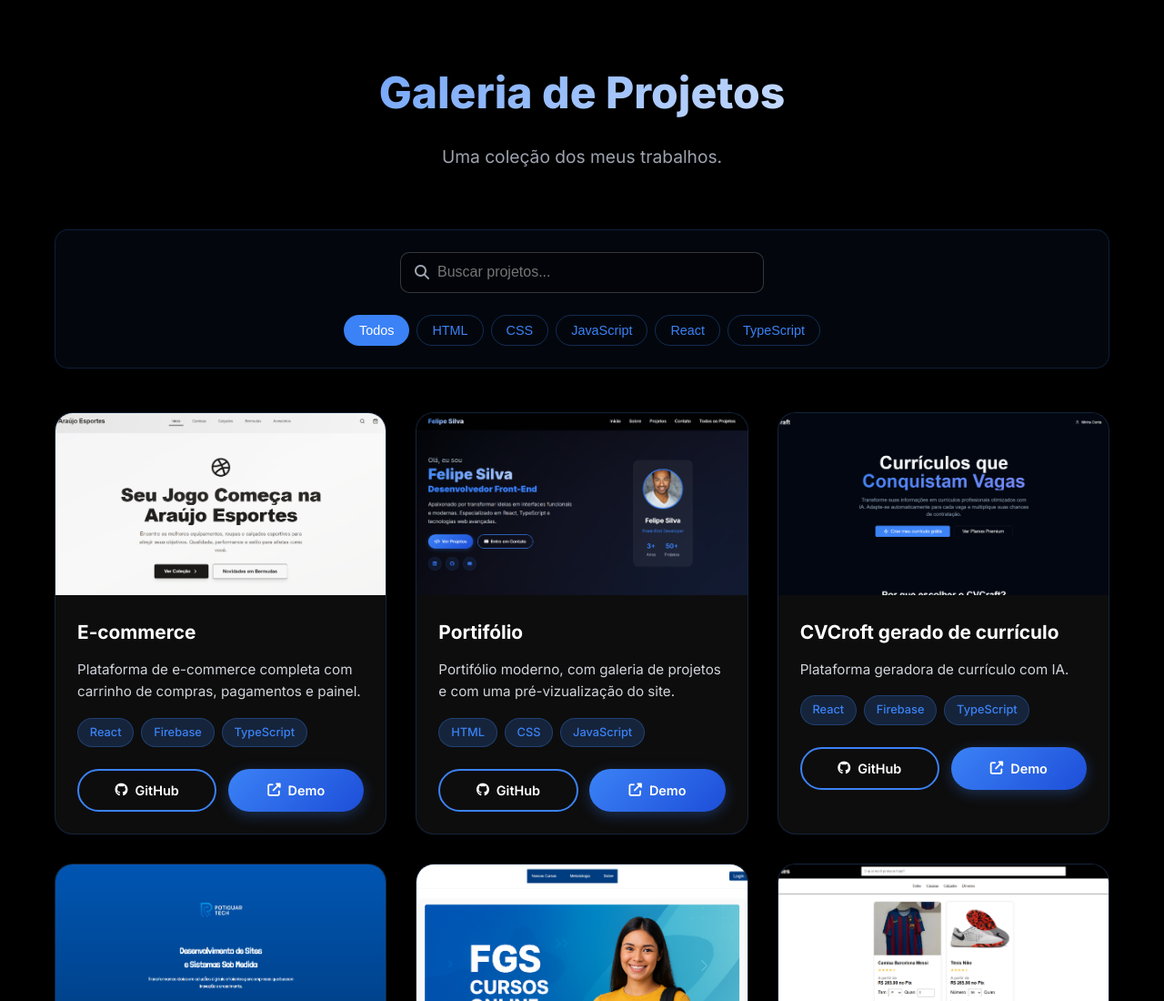
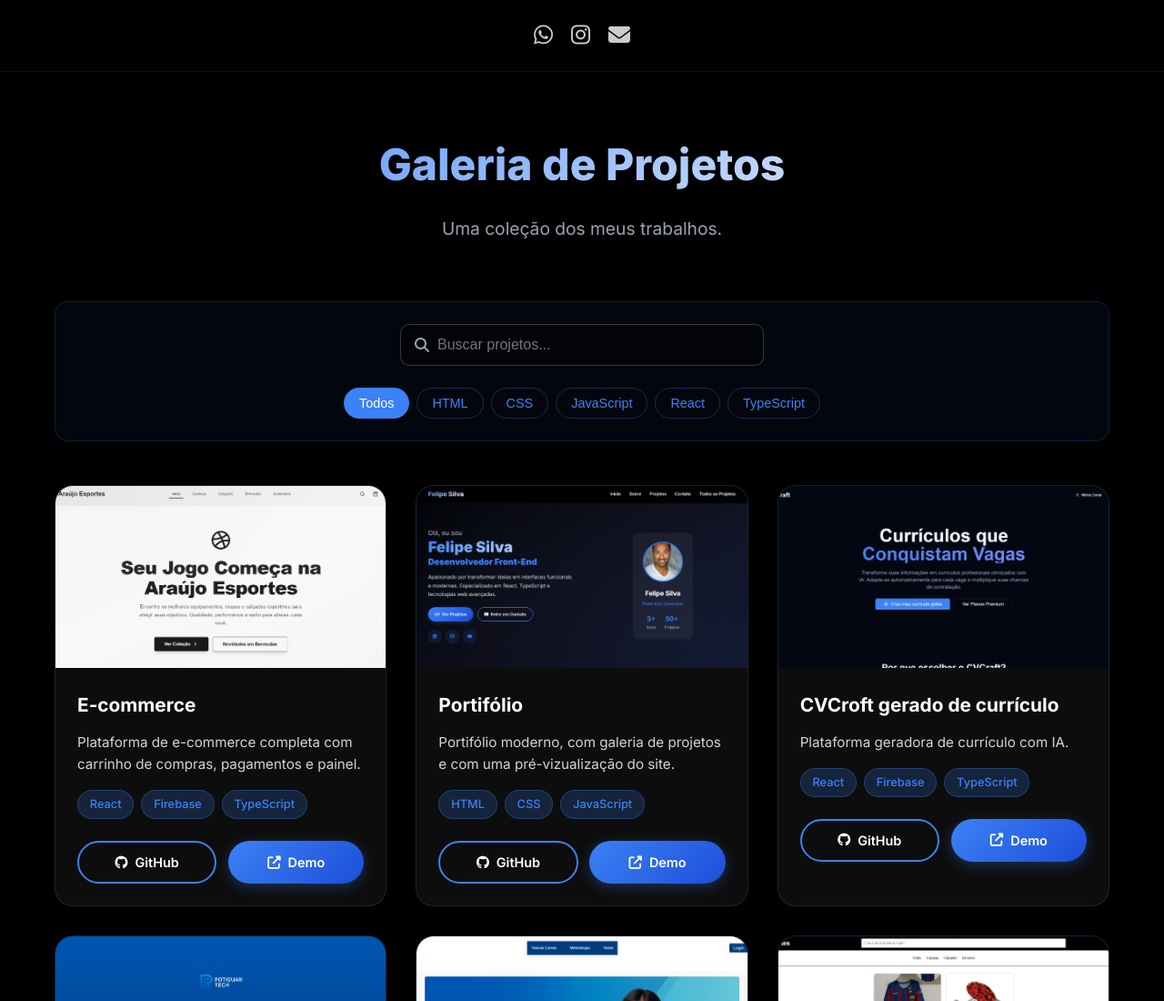
Before and after one commit to Felipegaldinos/Galeria-de-projetos, a plain HTML site: page index.html in a window 1280 px wide. Shown: the top 1100 px of the page at 91% size. Drawn offline with Linux system fonts and the light colour scheme.

Commit message:
atualização

```diff
--- a/css/base.css
+++ b/css/base.css
@@ -17,6 +17,26 @@ body {
   overflow-x: hidden;
 }
 
+.contato-header {
+  display: flex;
+  justify-content: center;
+  align-items: center;
+  gap: 20px;
+  padding: 20px 40px;
+  background-color: #000;
+  border-bottom: 1px solid #111;
+  font-size: 1.5rem;
+}
+
+.contato-header a {
+  color: #ccc;
+  text-decoration: none;
+  transition: color 0.3s ease;
+}
+
+.contato-header a:hover {
+  color: #4f9cf9; /* Azul neon suave */
+}
 .container {
   max-width: 1200px;
   margin: 0 auto;
--- a/index.html
+++ b/index.html
@@ -14,6 +14,18 @@
     <link rel="stylesheet" href="css/responsive.css">
 </head>
 <body>
+   <!-- Header de Contato -->
+<header class="contato-header">
+  <a href="https://wa.me/5584991829988" target="_blank" aria-label="WhatsApp">
+    <i class="fab fa-whatsapp"></i>
+  </a>
+  <a href="https://www.instagram.com/felipegs_6?igsh=MWgxOWdwb3BlOXdlNA==" target="_blank" aria-label="Instagram">
+    <i class="fab fa-instagram"></i>
+  </a>
+  <a href="mailto:felipe062104@gmail.com" aria-label="Email">
+    <i class="fas fa-envelope"></i>
+  </a>
+</header>
     <div id="loading-screen" class="loading-screen">
         <div class="loading-content">
             <div class="loading-spinner"></div>
```
